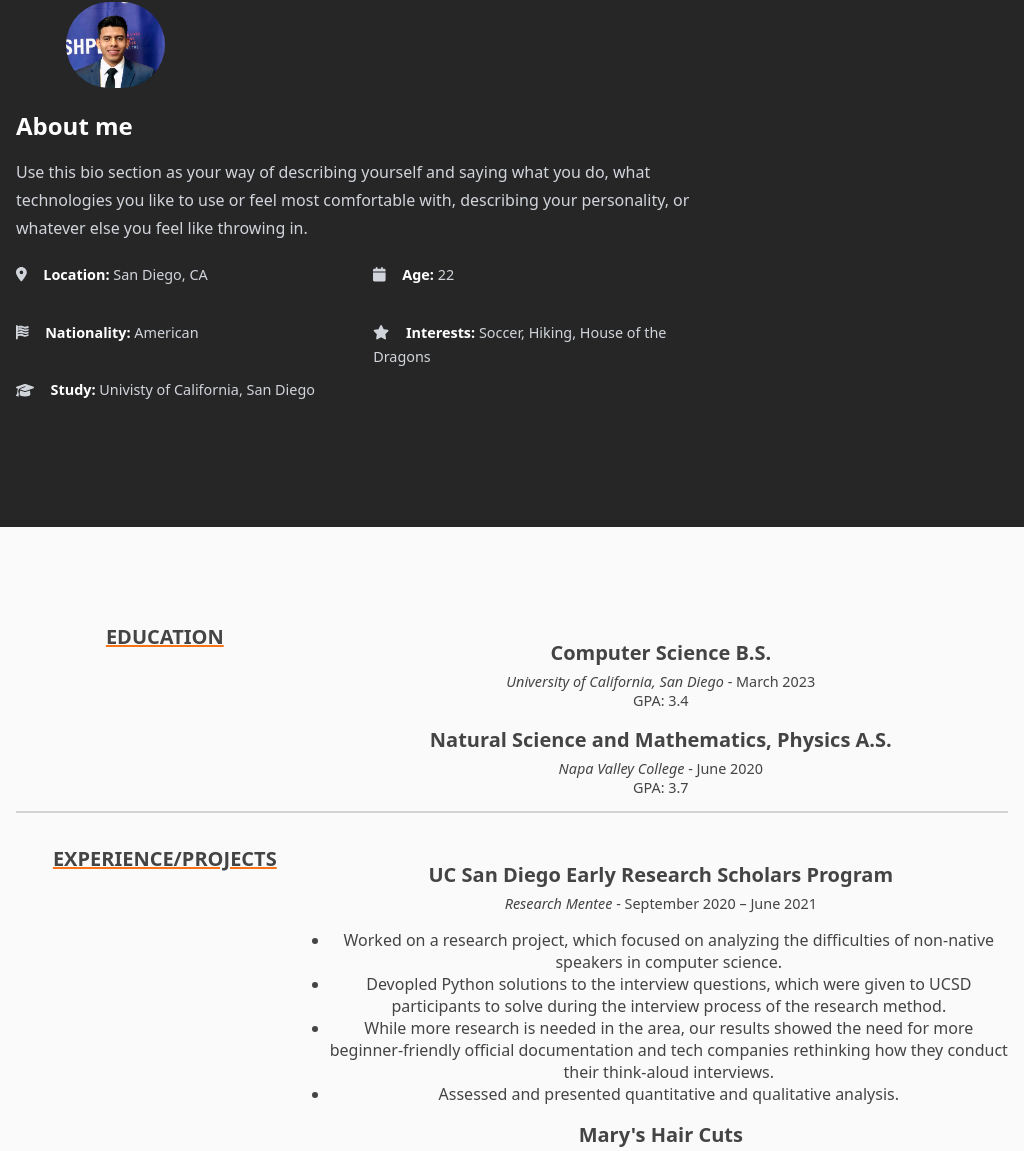
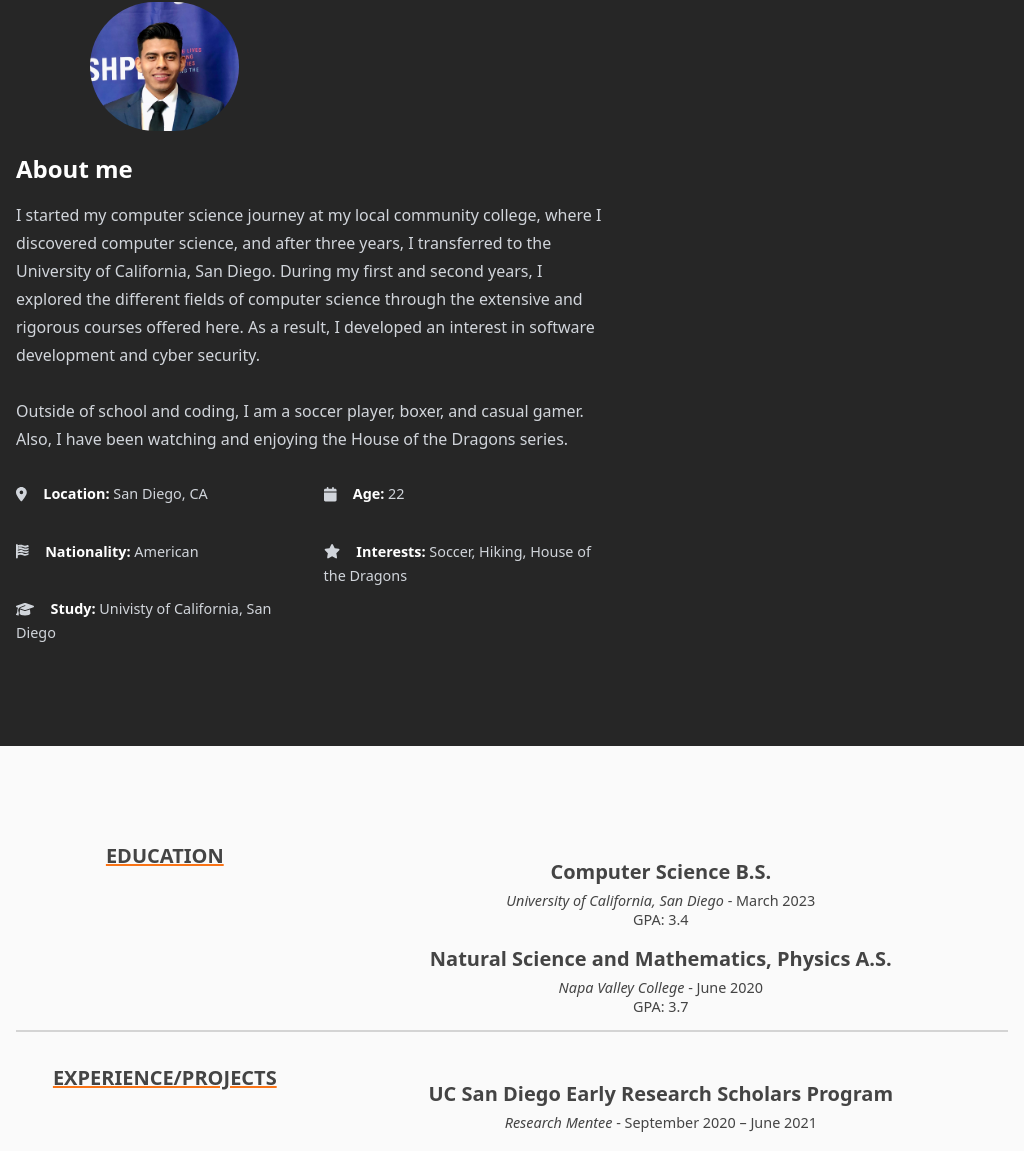
Before and after one commit to ronaldo719/personal-website, a React (Create React App) app: page / in a window 1024 px wide. Shown: the part 894-2045 px from the top of the page. Built offline with nearby package versions, Linux system fonts and the light colour scheme; no server answers.

Commit message:
fixed resume

```diff
--- a/src/App.js
+++ b/src/App.js
@@ -50,8 +50,11 @@ class App extends Component {
           <div className="leftSideAbout">
             <h2>About me</h2>
             <p className="bioSection">
-              Use this bio section as your way of describing yourself and saying what you do, what technologies you like to use or feel most comfortable with, describing your personality, or whatever else you feel like throwing in.
-          </p>
+              I started my computer science journey at my local community college, where I discovered computer science, and after three years, I transferred to the University of California, San Diego. During my first and second years, I explored the different fields of computer science through the extensive and rigorous courses offered here. As a result, I developed an interest in software development and cyber security.
+              <br></br>
+              <br></br>
+              Outside of school and coding, I am a soccer player, boxer, and casual gamer. Also, I have been watching and enjoying the House of the Dragons series.
+            </p>
 
             <div class="aboutGrid">
               <div class="div1"><FontAwesomeIcon icon={faLocationDot} />  <span className="bulletPoints"> <strong className="bulletTitles">Location:</strong> San Diego, CA</span></div>
--- a/src/styles/App.css
+++ b/src/styles/App.css
@@ -101,6 +101,7 @@ a {
 .aboutGrid {
   text-align: left;
    color: rgba(209,213,219);
+   margin-top: 1.5rem;
    font-size: 0.9rem;
 }
 
@@ -127,6 +128,10 @@ a {
   text-decoration-color: rgba(249,115,22);
   text-decoration-skip: 4px;
   text-decoration-thickness: 2px;
+}
+
+.resumeBullet {
+  line-height: 1.4rem;
 }
 
 .leftTitle {
@@ -555,7 +560,7 @@ i {
 }
 
 .rightSideAbout {
-  width: 20%;
+  width: 30%;
   margin: 0;
   margin-right: 10%;
 }
@@ -567,7 +572,7 @@ i {
 }
 
 .leftSideAbout {
-  width: 70%;
+  width: 60%;
   padding: 0;
   text-align: left;
 }
@@ -749,7 +754,6 @@ grid-row-gap: 15px;
 
 
 .resumeBullet {
-  /* margin: 0; */
   padding-left: 1rem;
 }
 
```
